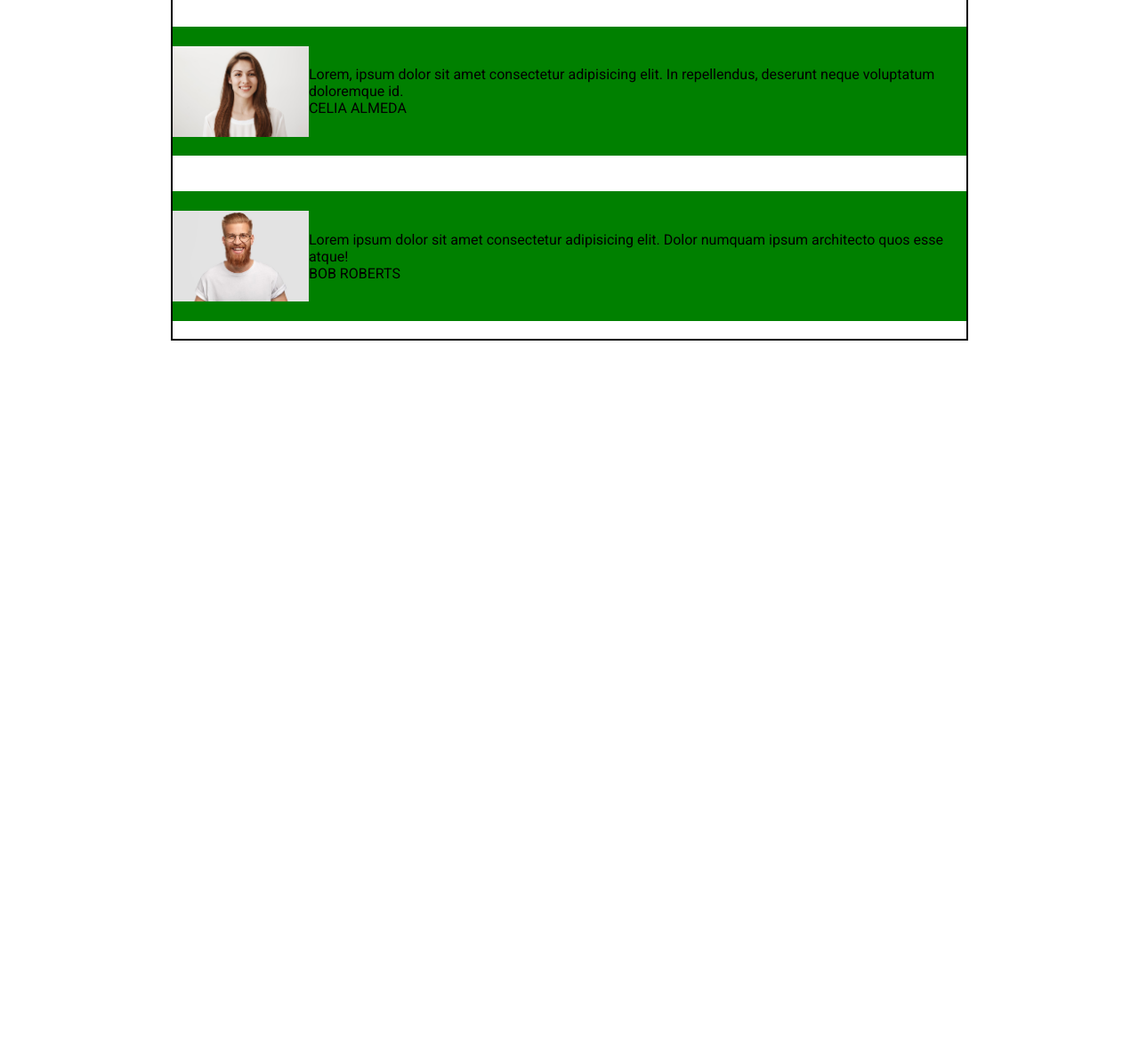
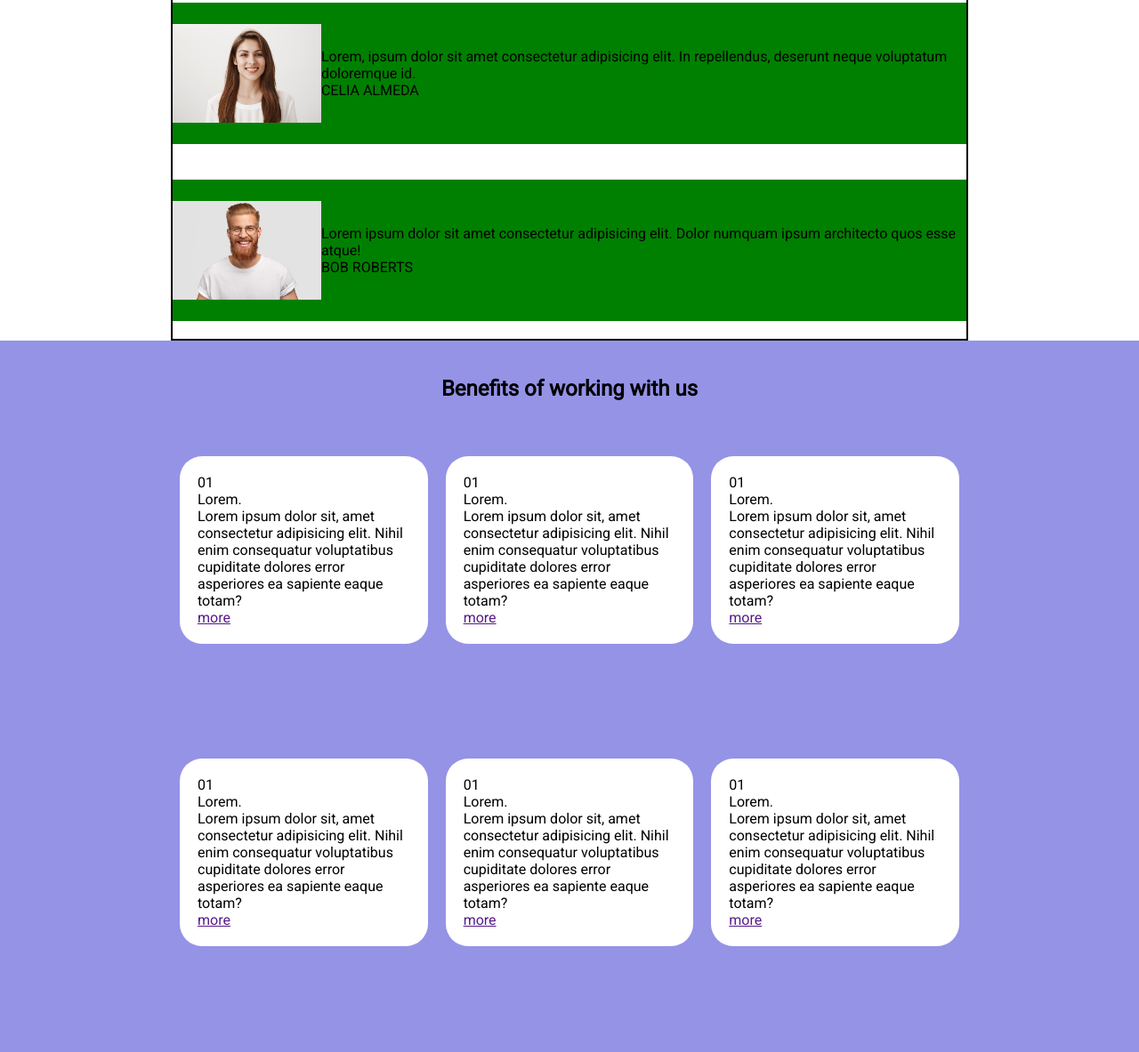
Before and after one commit to nabilmoutahir/htmlcss-responsive-layout, a plain HTML site: page index.html in a window 1280 px wide. Shown: the part 2017-3200 px from the top of the page at 89% size. Before the commit the page ends 2400 px from the top, so only its background shows below. Drawn offline with Linux system fonts and the light colour scheme.

Commit message:
feat: fix and style structure fourth section

```diff
--- a/css/style.css
+++ b/css/style.css
@@ -268,19 +268,15 @@ section {
 }
 
 /* Third Section------------------------------------------------------ */
-
-
 .testimonials-top {
-    height: 30%;
+    height: 25%;
     text-align: center;
     line-height: 2rem;
 }
 
-
-
-/* testimonials cards---------*/
+/* testimonials cards------*/
 .testimonials-bot {
-    height: 70%;
+    height: 75%;
     display: flex;
     flex-direction: column;
     justify-content: space-around;
@@ -301,3 +297,39 @@ section {
 .testimonial-pic > img {
     height: 100%;
 }
+
+/* Fourth Section -------------------------------------------------------- */
+#fourth-section {
+    background-color: #9593e6;
+}
+
+.benefit-container {
+    height: 100%;
+}
+
+.benefit-title {
+    height: 15%;
+    text-align: center;
+    padding: 40px 0;
+}
+/* Benefit Cards -----------------*/
+.benefit-row {
+    width: 100%;
+    height: 85%;
+    display: flex;
+    flex-wrap: wrap;
+}
+
+.benefit-col {
+    width: calc(100% / 3);
+    padding: 10px;
+}
+
+.benefit-card {
+    border-radius: 25px;
+    padding: 20px;
+    background-color: white;
+
+}
+
+/* Fifth Section-------------------------------------------------------- */
--- a/index.html
+++ b/index.html
@@ -281,22 +281,25 @@
             </section>
 
             <!-- FOURTH SECTION -->
-            <!-- <section id="fourth-section">
-                <div class="benefits-title">
+            <section id="fourth-section">
+                <div class="container benefit-container">
+                    <div class="benefit-title">
                         <h2>
-                        Benefits pf working with us
+                            Benefits of working with us
                         </h2>
                     </div>
 
                     <div class="benefit-row">
-                    <div class="benefit col">
+                        <!-- COL -->
+                        <div class="benefit-col">
+                            <!-- CARD -->
                             <div class="benefit-card">
                                 <div class="card-number">
                                     01
                                 </div>
 
                                 <div class="card-title">
-
+                                    Lorem.
                                 </div>
 
                                 <p>
@@ -311,14 +314,16 @@
                             </div>
                         </div>
 
-                    <div class="benefit col">
+                        <!-- COL -->
+                        <div class="benefit-col">
+                            <!-- CARD -->
                             <div class="benefit-card">
                                 <div class="card-number">
                                     01
                                 </div>
 
                                 <div class="card-title">
-
+                                    Lorem.
                                 </div>
 
                                 <p>
@@ -333,14 +338,16 @@
                             </div>
                         </div>
 
-                    <div class="benefit col">
+                        <!-- COL -->
+                        <div class="benefit-col">
+                            <!-- CARD -->
                             <div class="benefit-card">
                                 <div class="card-number">
                                     01
                                 </div>
 
                                 <div class="card-title">
-
+                                    Lorem.
                                 </div>
 
                                 <p>
@@ -355,14 +362,16 @@
                             </div>
                         </div>
 
-                    <div class="benefit col">
+                        <!-- COL -->
+                        <div class="benefit-col">
+                            <!-- CARD -->
                             <div class="benefit-card">
                                 <div class="card-number">
                                     01
                                 </div>
 
                                 <div class="card-title">
-
+                                    Lorem.
                                 </div>
 
                                 <p>
@@ -377,14 +386,16 @@
                             </div>
                         </div>
 
-                    <div class="benefit col">
+                        <!-- COL -->
+                        <div class="benefit-col">
+                            <!-- CARD -->
                             <div class="benefit-card">
                                 <div class="card-number">
                                     01
                                 </div>
 
                                 <div class="card-title">
-
+                                    Lorem.
                                 </div>
 
                                 <p>
@@ -399,14 +410,16 @@
                             </div>
                         </div>
 
-                    <div class="benefit col">
+                        <!-- COL -->
+                        <div class="benefit-col">
+                            <!-- CARD -->
                             <div class="benefit-card">
                                 <div class="card-number">
                                     01
                                 </div>
 
                                 <div class="card-title">
-
+                                    Lorem.
                                 </div>
 
                                 <p>
@@ -421,7 +434,8 @@
                             </div>
                         </div>
                     </div>
-            </section> -->
+                </div>
+            </section>
 
             <!-- FIFTH SECTION -->
             <!-- <section id="fifth-section">
```
Lines whose indentation alone changed are shown as unchanged.
